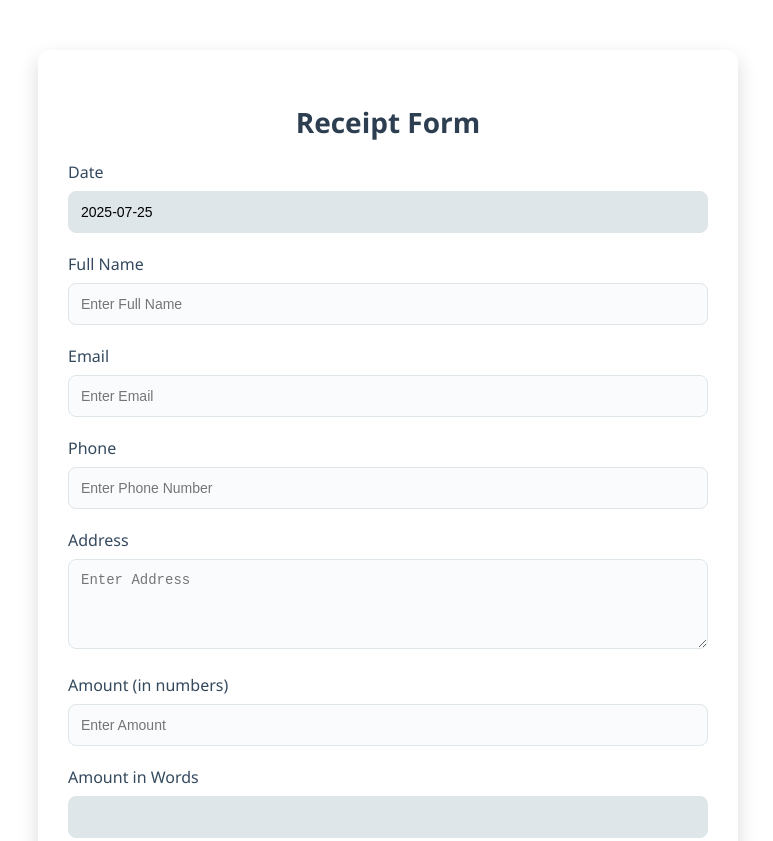
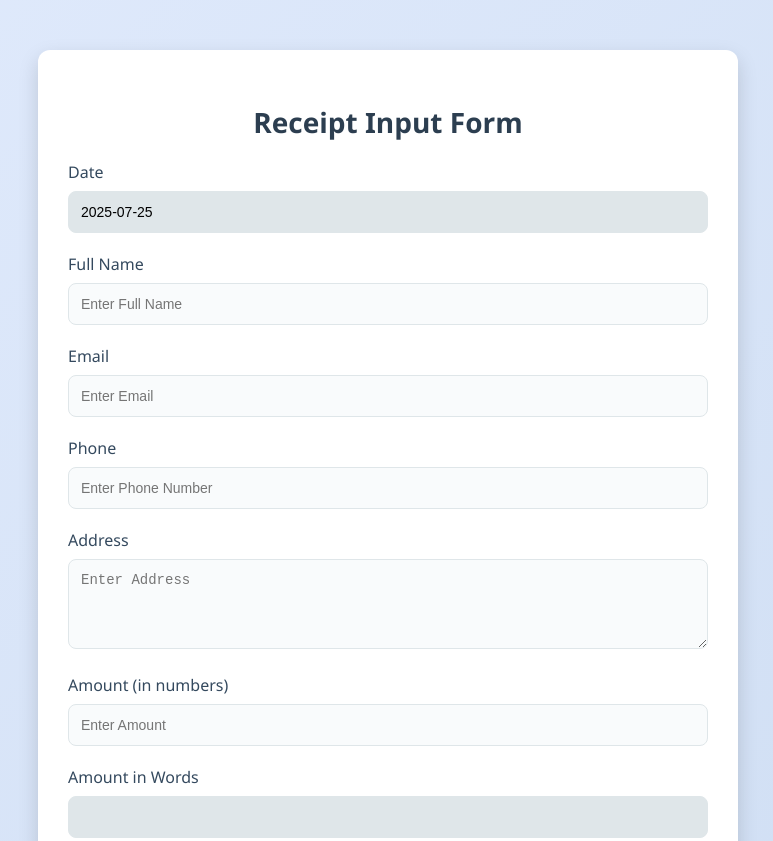
Before and after one commit to amrapaliganeshmandal/amrapaliganeshmandal, a plain HTML site: page index.html in a window 1280 px wide. Shown: the top 841 px of the page, without its empty margins (252-1025 px from the left). Drawn offline with Linux system fonts and the light colour scheme.

Commit message:
Update index.html

```diff
--- a/index.html
+++ b/index.html
@@ -3,14 +3,14 @@
 <head>
     <meta charset="UTF-8">
     <meta name="viewport" content="width=device-width, initial-scale=1.0">
-    <title>Receipt Form</title>
+    <title>Receipt Input Form</title>
     <style>
         body {
             font-family: 'Segoe UI', Arial, sans-serif;
             max-width: 700px;
             margin: 30px auto;
             padding: 20px;
-            background: linear-gradient(135deg, #e0eafc-six, #cfdef3);
+            background: linear-gradient(135deg, #e0eafc, #cfdef3);
             color: #333;
         }
         .form-container {
@@ -104,7 +104,7 @@
     </iframe>
 
     <div class="form-container">
-        <h2>Receipt Form</h2>
+        <h2>Receipt Input Form</h2>
         <form action="https://docs.google.com/forms/u/0/d/e/1FAIpQLSeiQNFVwjevd3Q5wWf_o0llNqB7hlHxOqNloovRe8e6po9W0g/formResponse"
               method="post"
               target="hidden_iframe"
@@ -150,10 +150,6 @@
         const dateField = document.getElementById('date');
         dateField.value = today.toISOString().split('T')[0];
 
-        // Auto-generate receipt number starting with 2025-001
-        const receiptNumberField = document.getElementById('receiptNumber');
-        receiptNumberField.value = `2025-001`;
-
         // Convert number to words (simplified version)
         function numberToWords(num) {
             const units = ['', 'One', 'Two', 'Three', 'Four', 'Five', 'Six', 'Seven', 'Eight', 'Nine'];
```
